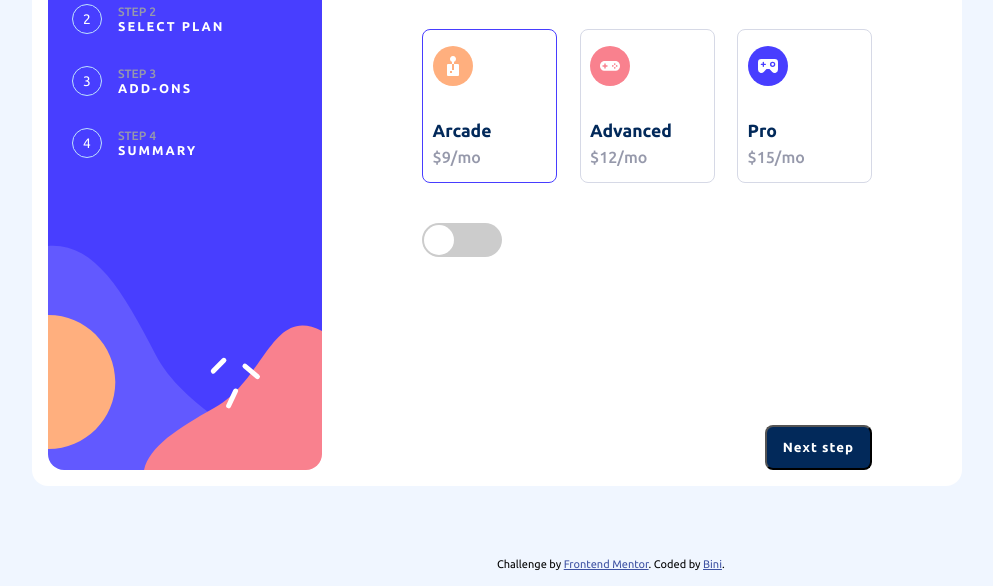
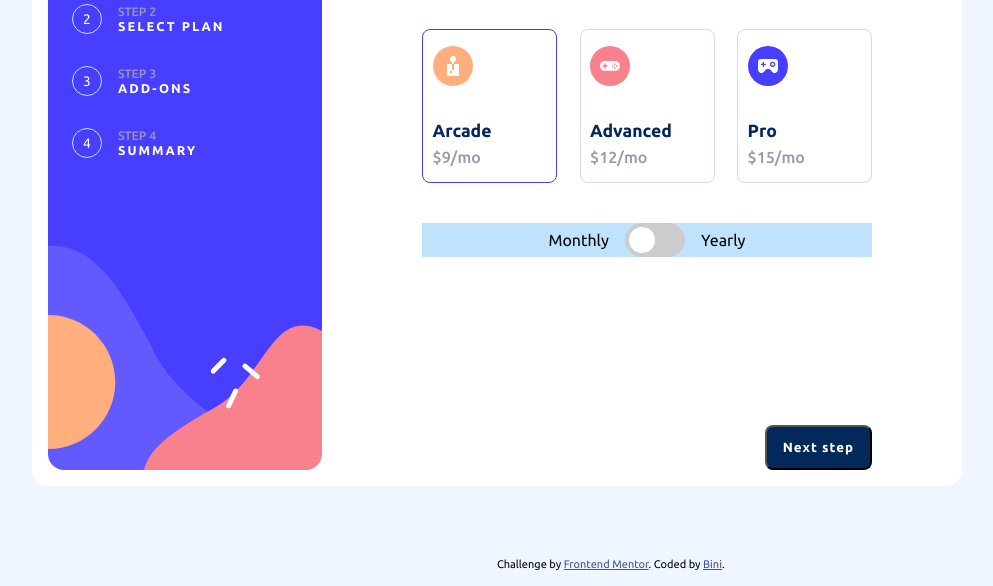
Before and after one commit to binoyam/Multi-step_Form, a plain HTML site: page index.html in a window 1280 px wide. Shown: the part 214-800 px from the top of the page, without its empty margins (143-1136 px from the left). Drawn offline with Linux system fonts and the light colour scheme.

Commit message:
toggle switch

```diff
--- a/index.html
+++ b/index.html
@@ -143,10 +143,12 @@
             </div>
 
             <div class="plan_toggle_switch">
-              <span class="toggle-text">Monthly</span>
-              <input type="checkbox" id="toggle" class="toggle-input" />
-              <label for="toggle" class="toggle-label"></label>
-              <span class="toggle-text">Yearly</span>
+              <span>Monthly</span>
+              <label class="switch">
+                <input type="checkbox" class="toggle_input">
+                <span class="slider round"></span>
+              </label>
+              <span>Yearly</span>
             </div>
 
             <button class="next_btn">Next step</button>
--- a/style.css
+++ b/style.css
@@ -214,8 +214,8 @@ form,
   padding: 1rem 0.6rem;
   border: 1px solid var(--Light_gray);
 }
-.selected{
-  border: 1px solid var(--Purplish_blue) ;
+.selected {
+  border: 1px solid var(--Purplish_blue);
 }
 /* PLAN TITLE/NAME */
 .plan_name {
@@ -232,82 +232,78 @@ form,
   margin-bottom: 2rem;
 }
 /* PLAN PRICE */
-.plan_price{
-display: block;
-font-weight: 500;
-color: var(--Cool_gray);
+.plan_price {
+  display: block;
+  font-weight: 500;
+  color: var(--Cool_gray);
 }
-.plan_toggle_switch {
-
-    display: inline-block;
-    position: relative;
-    width: 80px;
-    height: 34px;
-
+.plan_toggle_switch{
+  display: flex;
+  align-items: center;
+  justify-content: center;
+  background-color: var(--Light_blue);
+}
+.switch {
+  position: relative;
+  display: inline-block;
+  width: 60px;
+  height: 34px;
+  margin: 0 1rem;
 }
 
-.toggle-input {
-  display: none;
+.toggle_input {
+  opacity: 0;
+  width: 0;
+  height: 0;
 }
 
-.toggle-label {
+.slider {
   position: absolute;
+  cursor: pointer;
   top: 0;
   left: 0;
-  width: 100%;
-  height: 100%;
+  right: 0;
+  bottom: 0;
   background-color: #ccc;
-  border-radius: 34px;
-  cursor: pointer;
-  transition: background-color 0.3s;
+  -webkit-transition: 0.4s;
+  transition: 0.4s;
 }
 
-.toggle-label::before {
+.slider:before {
+  position: absolute;
   content: "";
-  position: absolute;
-  top: 2px;
-  left: 2px;
-  width: 30px;
-  height: 30px;
-  background-color: #fff;
-  border-radius: 50%;
-  transition: transform 0.3s;
+  height: 26px;
+  width: 26px;
+  left: 4px;
+  bottom: 4px;
+  background-color: white;
+  -webkit-transition: 0.4s;
+  transition: 0.4s;
 }
 
-.toggle-text {
-  position: absolute;
-  top: 7px;
-  color: #fff;
-  font-size: 14px;
-  transition: opacity 0.3s;
-  pointer-events: none;
+.toggle_input:checked + .slider {
+  background-color: #2196f3;
 }
 
-.toggle-text:nth-of-type(1) {
-  left: 10px;
-  opacity: 1;
+.toggle_input:focus + .slider {
+  box-shadow: 0 0 1px #2196f3;
 }
 
-.toggle-text:nth-of-type(2) {
-  right: 10px;
-  opacity: 0;
+.toggle_input:checked + .slider:before {
+  -webkit-transform: translateX(26px);
+  -ms-transform: translateX(26px);
+  transform: translateX(26px);
 }
 
-.toggle-input:checked + .toggle-label {
-  background-color: #4CAF50;
+/* Rounded sliders */
+.slider.round {
+  border-radius: 34px;
 }
 
-.toggle-input:checked + .toggle-label::before {
-  transform: translateX(46px);
+.slider.round:before {
+  border-radius: 50%;
 }
 
-.toggle-input:checked ~ .toggle-text:nth-of-type(1) {
-  opacity: 0;
-}
-
-.toggle-input:checked ~ .toggle-text:nth-of-type(2) {
-  opacity: 1;
-}
 /* tasks left for step 2 */
 /* styke the toggle
 width and height of form
```
